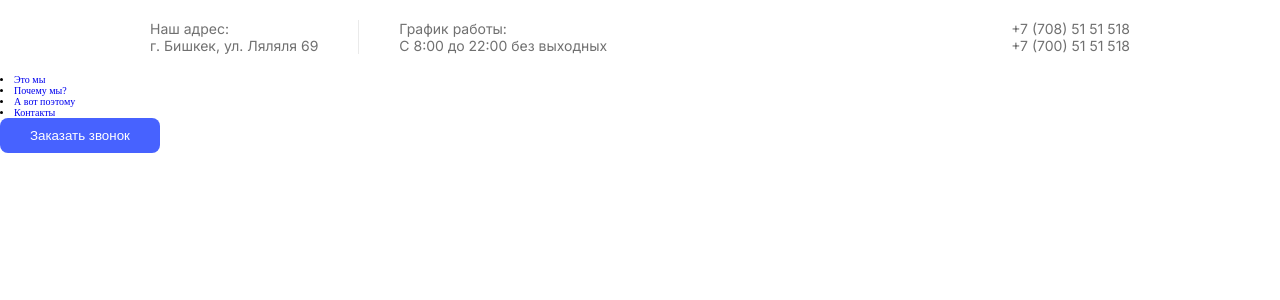
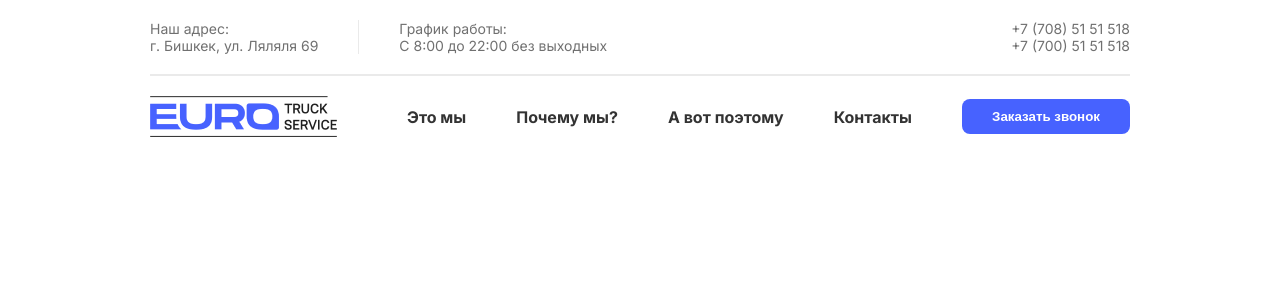
Before and after one commit to SebastianOnofrei/euro-truck-service, a React (Vite) app: page / in a window 1280 px wide. Shown: the top 300 px of the page. Built offline with nearby package versions, Linux system fonts and the light colour scheme.

Commit message:
Updated Navbar styling

```diff
--- a/src/components/atoms/button/Button.scss
+++ b/src/components/atoms/button/Button.scss
@@ -3,6 +3,7 @@
 button{
     border-radius: $button-border-radius;
     background-color: $blue;
+    font-weight: $bold;
     color: $white;
     padding: 1rem 3rem;
     border: none;
--- a/src/components/atoms/link/Link.jsx
+++ b/src/components/atoms/link/Link.jsx
@@ -1,7 +1,7 @@
 import React from 'react'
+import './Link.scss';
 
 const Link = (props) => {
-    const { link } = props.link;
 
     return (
         <li>
--- /dev/null
+++ b/src/components/atoms/link/Link.scss
@@ -0,0 +1,10 @@
+@import '../../../scss/variables';
+
+li{
+    a{
+        font-size: $nav-link;
+        font-family: $inter;
+        font-weight: $bold;
+        color: $black;
+    }
+}
--- a/src/components/molecules/navLinks/NavLinks.jsx
+++ b/src/components/molecules/navLinks/NavLinks.jsx
@@ -1,6 +1,8 @@
 import React from 'react'
 import Button from "../../atoms/button/Button";
 import Link from '../../atoms/link/Link';
+import logo from '../../../assets/logo.png';
+import './NavLinks.scss';
 
 const NavLinks = () => {
     let buttonText = "Заказать звонок";
@@ -12,7 +14,7 @@ const NavLinks = () => {
 		];
     return (
 		<nav>
-			<div className="nav__logo"></div>
+			<img src={logo} alt="" />
 			<div className="navigation__links">
                 {navigationLinks.map((link)=>{
                   return <Link link={link}/>
--- /dev/null
+++ b/src/components/molecules/navLinks/NavLinks.scss
@@ -0,0 +1,23 @@
+@import '../../../scss/variables';
+
+nav{
+    margin-left: $nav-padding-left;
+    margin-right: $nav-padding-right;
+    padding-top: $nav-padding-top;
+    display: flex;
+    justify-content: space-between;
+    align-items: center;
+    font-family: $inter;
+    font-size: $header-contact-p;
+    border-top: 2px solid $lightGray;
+
+    & img{
+        position: relative;
+        left: -10px;
+    }
+
+    & .navigation__links{
+        display: flex;
+        gap: 5rem;
+    }
+}
--- a/src/scss/_colors.scss
+++ b/src/scss/_colors.scss
@@ -1,4 +1,5 @@
 $white : #fff;
 $gray: rgba(51, 51, 51, 0.70);
 $lightGray : rgba(51, 51, 51, 0.10);
+$black : #333;
 $blue: #4762FF;
--- a/src/scss/_resets.scss
+++ b/src/scss/_resets.scss
@@ -11,3 +11,7 @@ html{
 a{
     text-decoration: none;
 }
+
+li{
+    list-style-type: none;
+}
--- a/src/scss/_typography.scss
+++ b/src/scss/_typography.scss
@@ -11,3 +11,13 @@ $inter : 'Inter';
  **************/
 
  $header-contact-p : 1.4rem;
+ $nav-link : 1.6rem;
+
+
+
+/****************
+ * FONT WEIGHTS *
+ ****************/
+
+ $normal: 400;
+ $bold: 700;
--- a/src/scss/_variables.scss
+++ b/src/scss/_variables.scss
@@ -11,6 +11,12 @@
  $header-padding-top: 2rem;
  $header-padding-bottom: 2rem;
 
+ $nav-padding-left: 15rem;
+ $nav-padding-right: 15rem;
+ $nav-padding-top: 2rem;
+ $nav-padding-bottom: 2rem;
+
+
 /***********
  * BORDERS *
  ***********/
```
